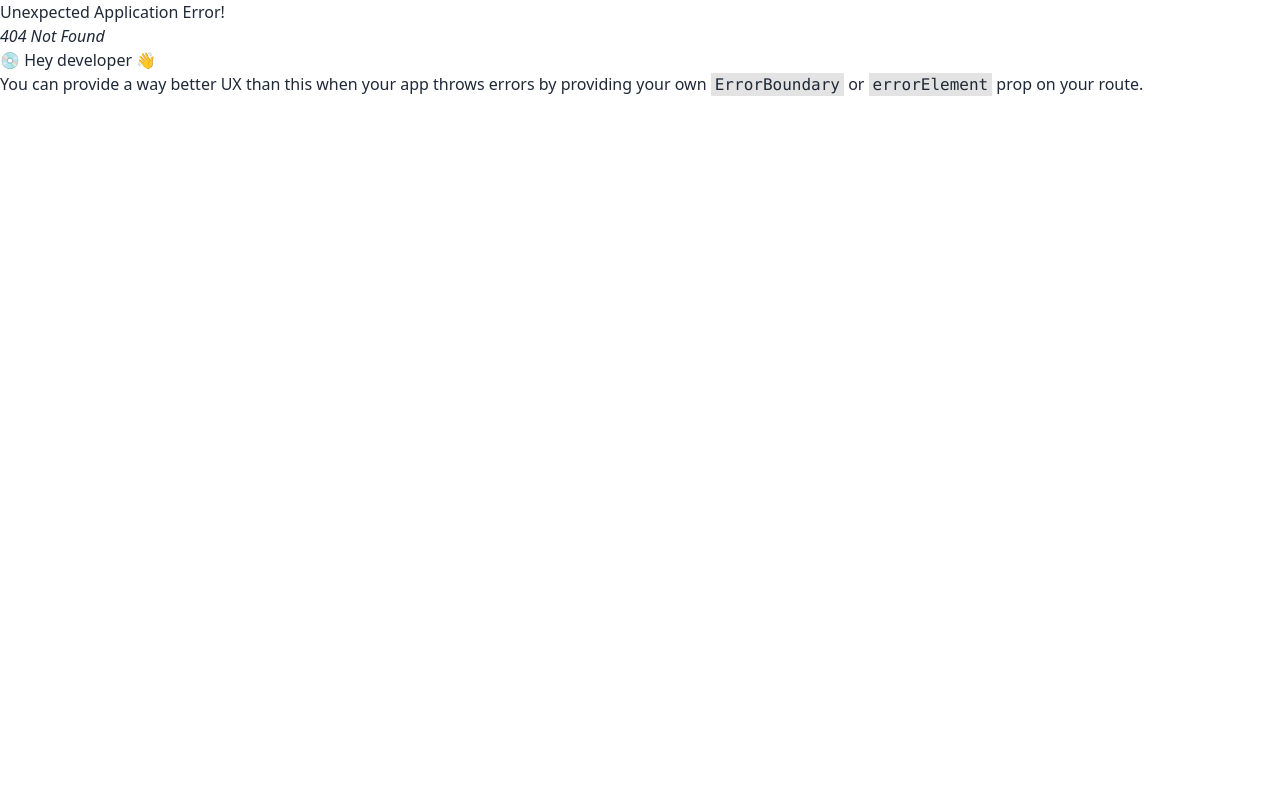
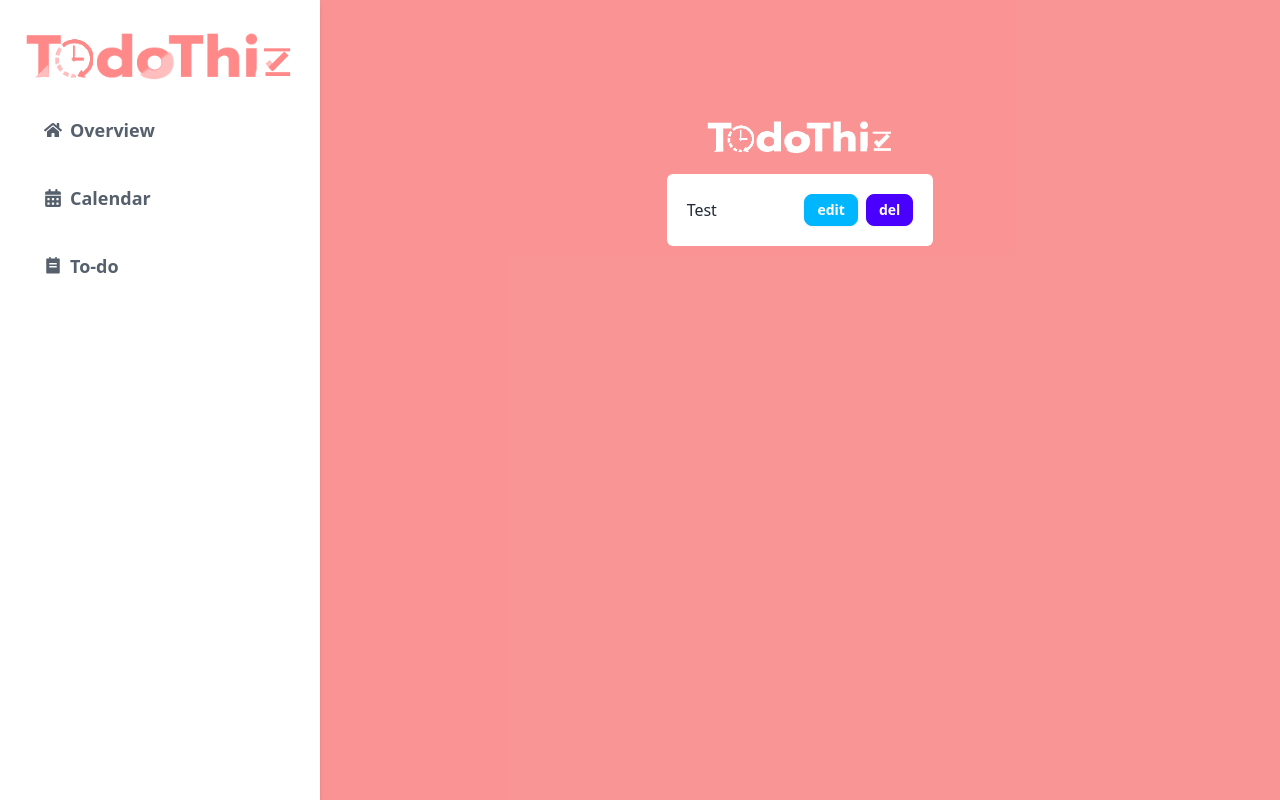
Before and after one commit to Nrcdev751/Final-Project-Frontend-Dev-Init, a React (Vite) app: page /todo in a window 1280 px wide. Before the commit this address had no page. Built offline with nearby package versions, Linux system fonts and the light colour scheme.

Commit message:
add other pages

```diff
--- a/src/App.jsx
+++ b/src/App.jsx
@@ -1,12 +1,11 @@
-import { FaHome } from "react-icons/fa";
 import { GiHamburgerMenu } from "react-icons/gi";
-import { FaCalendarDays } from "react-icons/fa6";
-import { RiTodoFill } from "react-icons/ri";
 import Calendar from 'react-calendar'
 import 'react-calendar/dist/Calendar.css';
-import logo from './assets/logo.svg'
+import Sidemenu from "./component/Sidemenu";
 import { MdEvent } from "react-icons/md";
 import { FaTasks } from "react-icons/fa";
+import logo from './assets/logo.svg'
+
 function App() {
 
   return (
@@ -25,11 +24,11 @@ function App() {
                       <div className="group-calendar md:w-[50%] ">
                         <a className="btn btn-sm bg-white hover:bg-white "><MdEvent /> Add event</a>
                         <div className="bg-white w-100 mt-5 shadow  rounded-lg p-10">
-                          <Calendar />
+                          <Calendar/>
                         </div>
                         <div className="flex flex-col md:flex-row  gap-5">
                             <div className="bg-white w-full p-5 my-5">
-                              test
+
                             </div>
                             <div className="bg-white w-full p-5 my-5">
                               <p>test</p>
@@ -80,24 +79,7 @@ function App() {
                 </div>
               </div>
           </div>
-          <div className="drawer-side shadow-md">
-            <label htmlFor="my-drawer-2" aria-label="close sidebar" className="drawer-overlay"></label>
-            <ul className="menu p-4 w-80 min-h-full bg-white text-base-content">
-                <img src={logo} alt="Website Logo" />
-                <div className="ms-5 flex my-3 w-[250px] text-lg items-center bg-white rounded-md p-2  shadow-md">
-                  <FaHome className="text-red-500/75"/>
-                  <li className="font-semibold ms-2">Overview</li>
-                </div>
-                <div className="ms-5 flex my-3 w-[250px] text-lg items-center text-slate-800/75 group  bg-white duration-300 cursor-pointer rounded-md p-2  hover:shadow-md">
-                  <FaCalendarDays className="text-slate-800/75 group-hover:text-red-500/75 duration-300"/>
-                  <li className="font-semibold ms-2 group-hover:text-black duration-300">Calendar</li>
-                </div>
-                <div className="ms-5 flex my-3 w-[250px] text-lg items-center text-slate-800/75 group  bg-white duration-300 cursor-pointer rounded-md p-2  hover:shadow-md">
-                  <RiTodoFill className="text-slate-800/75 group-hover:text-red-500/75 duration-300"/>
-                  <li className="font-semibold ms-2 group-hover:text-black duration-300">To-do</li>
-                </div>
-            </ul>
-          </div>
+          <Sidemenu/>
       </div>
     </section>
     </>
--- /dev/null
+++ b/src/component/Sidemenu.jsx
@@ -0,0 +1,37 @@
+import { Link } from "react-router-dom";
+import logo from '../assets/logo.svg';
+import { FaHome } from "react-icons/fa";
+import { FaCalendarDays } from "react-icons/fa6";
+import { RiTodoFill } from "react-icons/ri";
+
+
+
+function Sidemenu(){
+    return(
+        <div className="drawer-side shadow-md">
+            <label htmlFor="my-drawer-2" aria-label="close sidebar" className="drawer-overlay"></label>
+            <ul className="menu p-4 w-80 min-h-full bg-white text-base-content">
+                <img src={logo} alt="Website Logo" />
+                <Link to="/">
+                    <div className="ms-5 flex my-3 w-[250px] text-lg items-center text-slate-800/75 group  bg-white duration-300 cursor-pointer rounded-md p-2  hover:shadow-md">
+                    <FaHome className="text-slate-800/75 group-hover:text-red-500/75 duration-300"/>
+                    <p className="font-semibold ms-2">Overview</p>
+                    </div>
+                </Link>
+                <Link to="/calendar">
+                    <div className="ms-5 flex my-3 w-[250px] text-lg items-center text-slate-800/75 group  bg-white duration-300 cursor-pointer rounded-md p-2  hover:shadow-md">
+                    <FaCalendarDays className="text-slate-800/75 group-hover:text-red-500/75 duration-300"/>
+                    <p className="font-semibold ms-2">Calendar</p>
+                    </div>
+                </Link>
+                <Link to="/todo">
+                    <div className="ms-5 flex my-3 w-[250px] text-lg items-center text-slate-800/75 group  bg-white duration-300 cursor-pointer rounded-md p-2  hover:shadow-md">
+                    <RiTodoFill className="text-slate-800/75 group-hover:text-red-500/75 duration-300"/>
+                    <p className="font-semibold ms-2">To-do</p>
+                    </div>
+                </Link>
+            </ul>
+          </div>
+    )
+}
+export default Sidemenu
--- /dev/null
+++ b/src/pages/ShowCalendar.jsx
@@ -0,0 +1,33 @@
+import Sidemenu from "../component/Sidemenu.jsx";
+import { GiHamburgerMenu } from "react-icons/gi";
+import { MdEvent } from "react-icons/md";
+import Calendar from 'react-calendar'
+import 'react-calendar/dist/Calendar.css';
+
+function ShowCalendar(){
+    return(
+        <>
+            <section className="content">
+            <div className="drawer lg:drawer-open ">
+                <input id="my-drawer-2" type="checkbox" className="drawer-toggle" />
+                <div className="drawer-content bg-red-400/75">
+                    <div className="main-menu">
+                        <div className="max-w-screen p-10">
+                                <label htmlFor="my-drawer-2" className="drawer-button me-5  lg:hidden">
+                                <GiHamburgerMenu  className="text-white text-lg"/>
+                                </label>
+                                <a className="btn btn-sm bg-white hover:bg-white "><MdEvent /> Add event</a>
+                                <div className="bg-white w-100 mt-5 shadow  rounded-lg p-10">
+                                    <Calendar/>
+                                </div>
+
+                        </div>
+                    </div>
+                </div>
+                <Sidemenu/>
+            </div>
+    </section>
+        </>
+    )
+}
+export default ShowCalendar
--- /dev/null
+++ b/src/pages/ShowTodo.jsx
@@ -0,0 +1,47 @@
+import Sidemenu from "../component/Sidemenu.jsx";
+import { GiHamburgerMenu } from "react-icons/gi";
+import { MdEvent } from "react-icons/md";
+import Calendar from 'react-calendar'
+import 'react-calendar/dist/Calendar.css';
+import logo from '../assets/logo.svg'
+
+function ShowTodo(){
+    return(
+        <>
+            <section className="content">
+            <div className="drawer lg:drawer-open ">
+                <input id="my-drawer-2" type="checkbox" className="drawer-toggle" />
+                <div className="drawer-content bg-red-400/75">
+                    <div className="main-menu">
+                        <div className="max-w-screen p-10">
+                                <label htmlFor="my-drawer-2" className="drawer-button me-5  lg:hidden">
+                                <GiHamburgerMenu  className="text-white text-lg"/>
+                                </label>
+                                <div className="grid grid-cols-12 justify-center mt-5 rounded-lg p-10">
+                                    <div className="col-span-4"></div>
+                                    <div className="col-span-4 flex flex-col justify-center">
+                                        <img src={logo} className=" filter brightness-0 invert  scale-75" alt="" />
+                                        <div className="bg-white rounded-md p-5">
+                                            <div className="tasks-info flex items-center justify-between">
+                                                <div className="tasks-name">Test</div>
+                                                <div className="tasks-item ">
+                                                    <button className="btn btn-sm btn-info text-white mx-2">edit</button>
+                                                    <button className="btn btn-sm btn-primary text-white">del</button>
+                                                </div>
+                                            </div>
+                                        </div>
+                                    <div className="col-span-4"></div>
+                                    </div>
+
+                                </div>
+
+                        </div>
+                    </div>
+                </div>
+                <Sidemenu/>
+            </div>
+    </section>
+        </>
+    )
+}
+export default ShowTodo
```
Also changed, not shown: src/main.jsx (+10 -0 lines).
